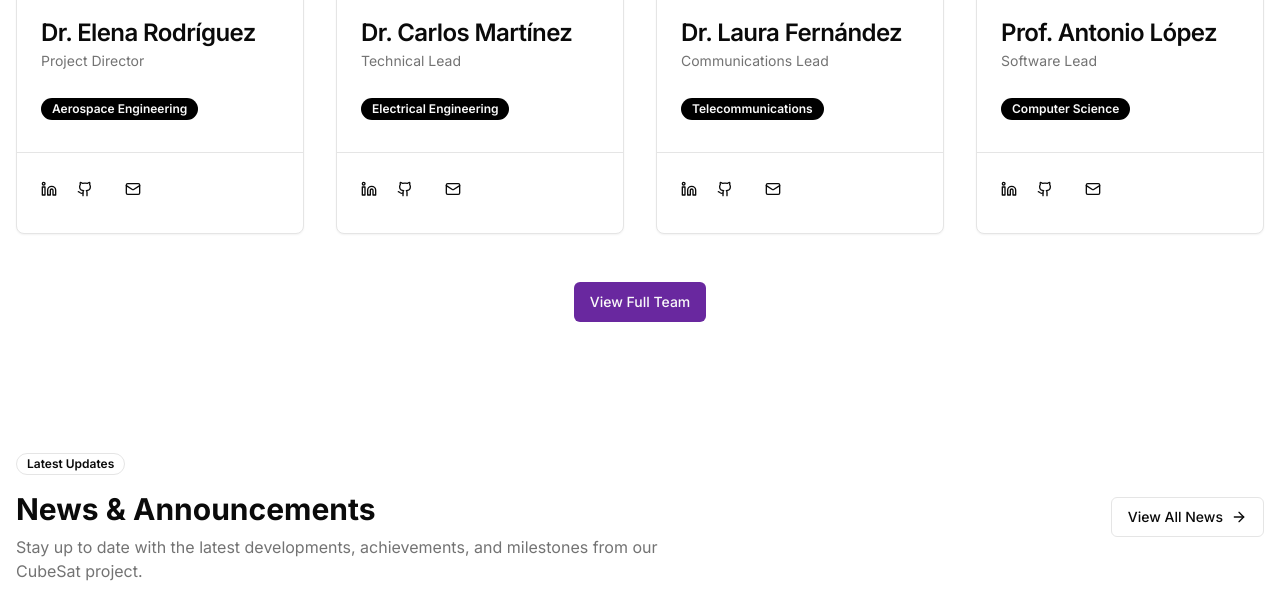
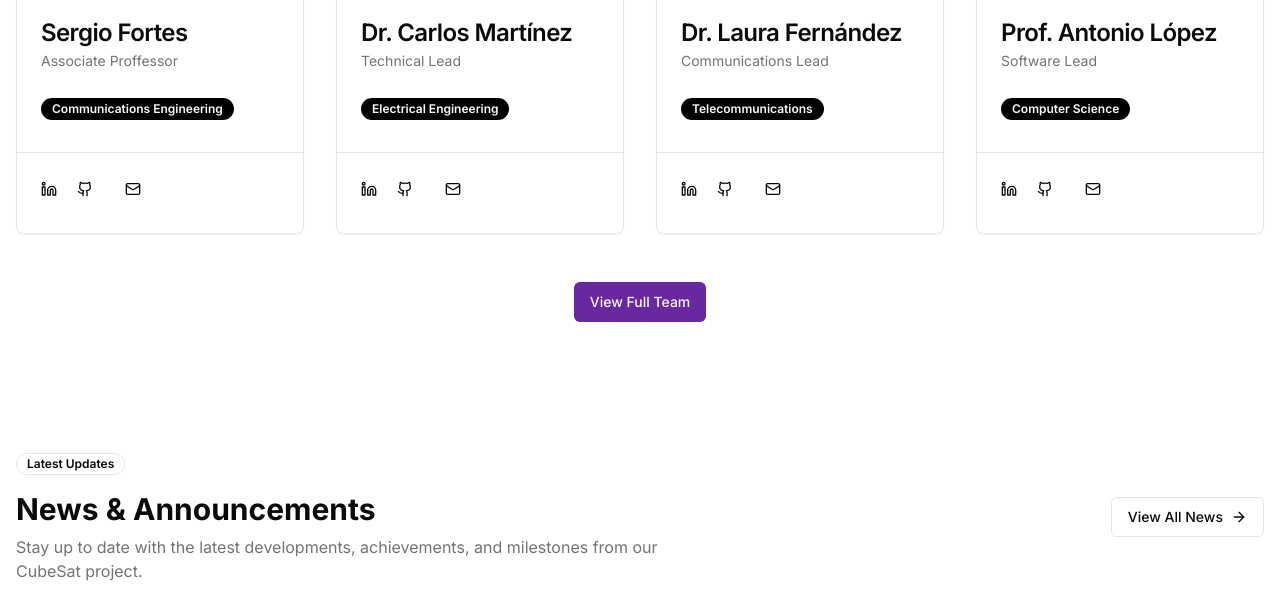
Before and after one commit to DitoluT/malaga-space-team_web-site, an Astro site: page / in a window 1280 px wide. Shown: the part 4384-4994 px from the top of the page. Built offline with nearby package versions, Linux system fonts and the light colour scheme; Astro itself is replaced by a stand-in of ours.

Commit message:
Build and deploy 2025-06-19 16:42:37

```diff
--- a/src/components/TeamSection.tsx
+++ b/src/components/TeamSection.tsx
@@ -26,14 +26,14 @@ interface TeamMemberProps {
 
 const teamMembers: TeamMemberProps[] = [
   {
-    name: "Dr. Elena Rodríguez",
-    role: "Project Director",
+    name: "Sergio Fortes",
+    role: "Associate Proffessor",
     image: "https://images.pexels.com/photos/3796217/pexels-photo-3796217.jpeg?auto=compress&cs=tinysrgb&w=1260&h=750&dpr=2",
-    department: "Aerospace Engineering",
+    department: "Communications Engineering",
     social: {
       linkedin: "#",
       github: "#",
-      email: "elena.rodriguez@uma.es"
+      email: "sfr@ic.uma.es"
     }
   },
   {
```
Also changed, not shown: 5 other files.
